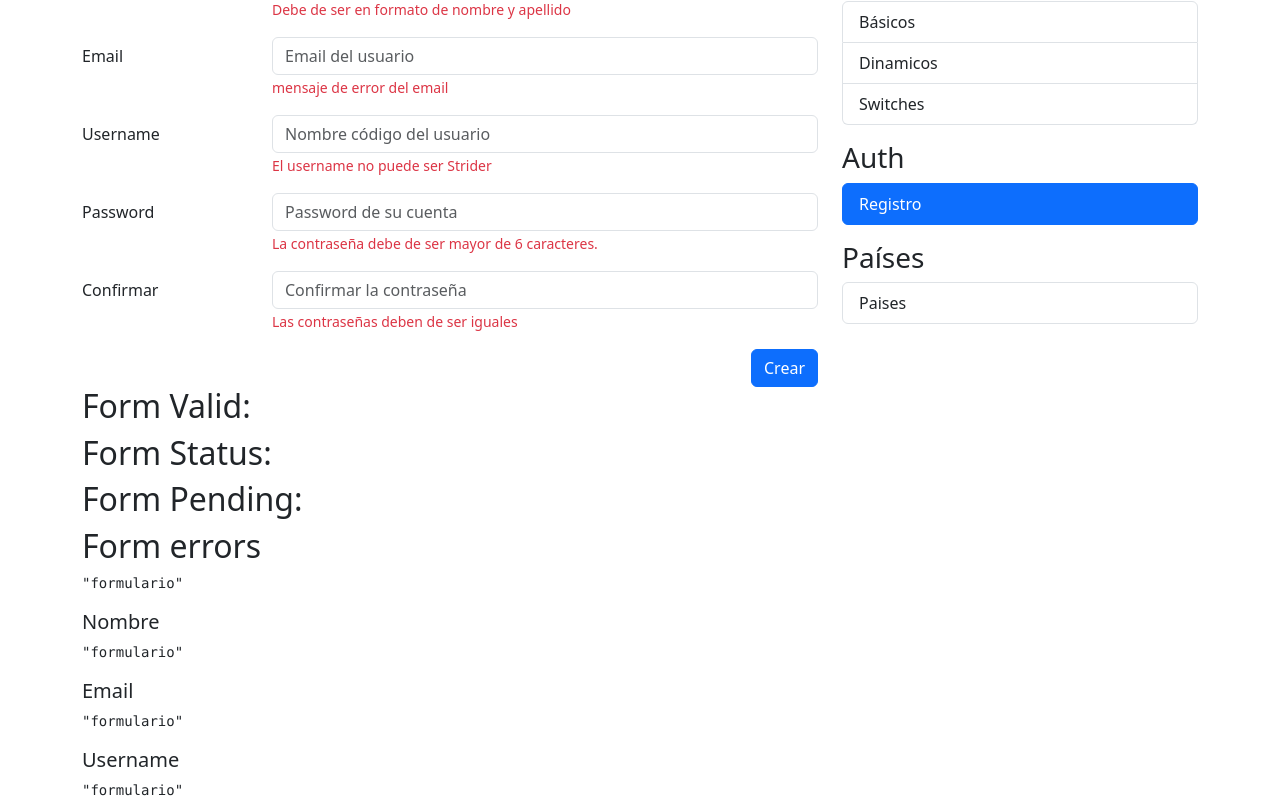
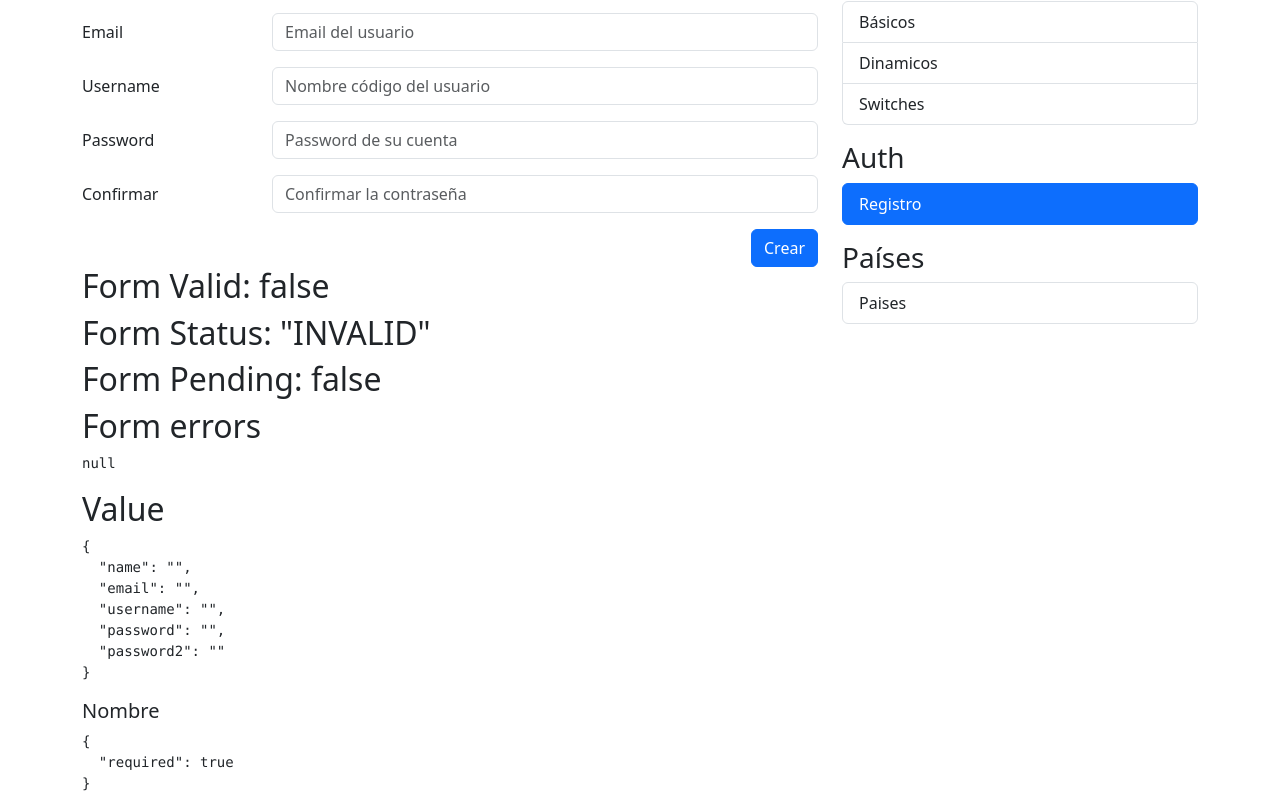
Before and after one commit to UrielQuiroz/forms-app, an Angular app: page /auth/sign-up in a window 1280 px wide. Shown: the part 160-960 px from the top of the page. Built offline with nearby package versions, Linux system fonts and the light colour scheme.

Commit message:
Formulario de registro básico

```diff
--- a/src/app/auth/pages/register-page/register-page.html
+++ b/src/app/auth/pages/register-page/register-page.html
@@ -5,7 +5,7 @@
 <div class="row">
     <div class="col">
 
-        <form autocomplete="off">
+        <form autocomplete="off" [formGroup]="myForm" (ngSubmit)="onSubmit()">
 
             <!-- Nombre -->
             <div class="row mb-3">
@@ -13,11 +13,14 @@
                 <div class="col-sm-9">
                     <input type="text"
                            class="form-control"
-                           placeholder="Nombre del usuario">
+                           placeholder="Nombre del usuario"
+                           formControlName="name">
 
+                    @if( formUtils.isValidFiels(myForm, 'name') ) {
                       <span class="form-text text-danger">
-                        Debe de ser en formato de nombre y apellido
+                        {{ formUtils.getFieldError(myForm, 'name') }}
                       </span>
+                    }
                 </div>
             </div>
 
@@ -27,10 +30,14 @@
                 <div class="col-sm-9">
                     <input type="email"
                            class="form-control"
-                           placeholder="Email del usuario">
+                           placeholder="Email del usuario"
+                           formControlName="email">
+
+                    @if ( formUtils.isValidFiels(myForm, 'email') ) {
                       <span class="form-text text-danger">
-                        mensaje de error del email
+                          {{ formUtils.getFieldError(myForm, 'email') }}
                       </span>
+                    }
                 </div>
             </div>
 
@@ -40,10 +47,13 @@
                 <div class="col-sm-9">
                     <input type="text"
                            class="form-control"
-                           placeholder="Nombre código del usuario">
+                           placeholder="Nombre código del usuario"
+                           formControlName="username">
+                    @if ( formUtils.isValidFiels(myForm, 'username') ) {
                       <span class="form-text text-danger">
-                         El username no puede ser Strider
+                           {{ formUtils.getFieldError(myForm, 'username') }}
                       </span>
+                    }
                 </div>
             </div>
 
@@ -53,11 +63,14 @@
                 <div class="col-sm-9">
                     <input type="password"
                            class="form-control"
-                           placeholder="Password de su cuenta">
+                           placeholder="Password de su cuenta"
+                           formControlName="password">
 
+                    @if( formUtils.isValidFiels(myForm, 'password') ) {
                       <span class="form-text text-danger">
-                         La contraseña debe de ser mayor de 6 caracteres.
+                           {{ formUtils.getFieldError(myForm, 'password') }}
                       </span>
+                    }
                 </div>
             </div>
 
@@ -67,11 +80,14 @@
                 <div class="col-sm-9">
                     <input type="password"
                            class="form-control"
-                           placeholder="Confirmar la contraseña">
+                           placeholder="Confirmar la contraseña"
+                           formControlName="password2">
 
+                    @if ( formUtils.isValidFiels(myForm, 'password2') ) {
                       <span class="form-text text-danger">
-                         Las contraseñas deben de ser iguales
+                           {{ formUtils.getFieldError(myForm, 'password2') }}
                       </span>
+                    }
                 </div>
             </div>
 
@@ -91,24 +107,28 @@
 </div>
 
 
-<h2>Form Valid: </h2>
-<h2>Form Status: </h2>
-<h2>Form Pending: </h2>
+<h2>Form Valid: {{ myForm.valid| json }}</h2>
+<h2>Form Status: {{ myForm.status| json }}</h2>
+
+<h2>Form Pending: {{ myForm.pending| json }}</h2>
 <h2>Form errors</h2>
-<pre>{{ 'formulario' | json }}</pre>
+<pre>{{ myForm.errors | json }}</pre>
+
+<h2>Value</h2>
+<pre>{{ myForm.value | json }}</pre>
 
 <h5>Nombre</h5>
-<pre>{{ 'formulario' | json }}</pre>
+<pre>{{ myForm.controls['name'].errors | json }}</pre>
 
 <h5>Email</h5>
-<pre>{{ 'formulario' | json }}</pre>
+<pre>{{ myForm.controls['email'].errors | json }}</pre>
 
 <h5>Username</h5>
-<pre>{{ 'formulario' | json }}</pre>
+<pre>{{ myForm.controls['username'].errors | json }}</pre>
 
 
 <h5>Password</h5>
-<pre>{{ 'formulario' | json }}</pre>
+<pre>{{ myForm.controls['password'].errors | json }}</pre>
 
 <h5>Confirmar</h5>
-<pre>{{ 'formulario' | json }}</pre>
+<pre>{{ myForm.controls['password2'].errors | json }}</pre>
--- a/src/app/auth/pages/register-page/register-page.ts
+++ b/src/app/auth/pages/register-page/register-page.ts
@@ -1,9 +1,29 @@
 import { JsonPipe } from '@angular/common';
-import { ChangeDetectionStrategy, Component } from '@angular/core';
+import { ChangeDetectionStrategy, Component, inject } from '@angular/core';
+import { FormBuilder, FormGroup, Validators, ɵInternalFormsSharedModule, ReactiveFormsModule } from '@angular/forms';
+import { FormUtils } from '../../../utils/form-utils';
 
 @Component({
   selector: 'app-register-page',
-  imports: [ JsonPipe ],
+  imports: [JsonPipe, ReactiveFormsModule],
   templateUrl: './register-page.html'
 })
-export class RegisterPageComponent { }
+export class RegisterPageComponent {
+
+  private fb = inject(FormBuilder);
+  formUtils = FormUtils;
+
+  myForm: FormGroup = this.fb.group({
+    name: ['', Validators.required],
+    email: ['', [Validators.required, Validators.email]],
+    username: ['', [Validators.required, Validators.minLength(6)]],
+    password: ['', [Validators.required, Validators.minLength(6)]],
+    password2: ['', Validators.required]
+  })
+
+  onSubmit() {
+    this.myForm.markAllAsTouched();
+    console.log(this.myForm.value);
+  }
+
+}
--- a/src/app/utils/form-utils.ts
+++ b/src/app/utils/form-utils.ts
@@ -13,6 +13,9 @@ export class FormUtils {
 
         case 'min':
           return `Valor mínimo de ${ errors['min'].min }`
+
+        case 'email':
+          return 'Debe ingresar un e-mail válido'
       }
     }
 
```
Lines whose indentation alone changed are shown as unchanged.
